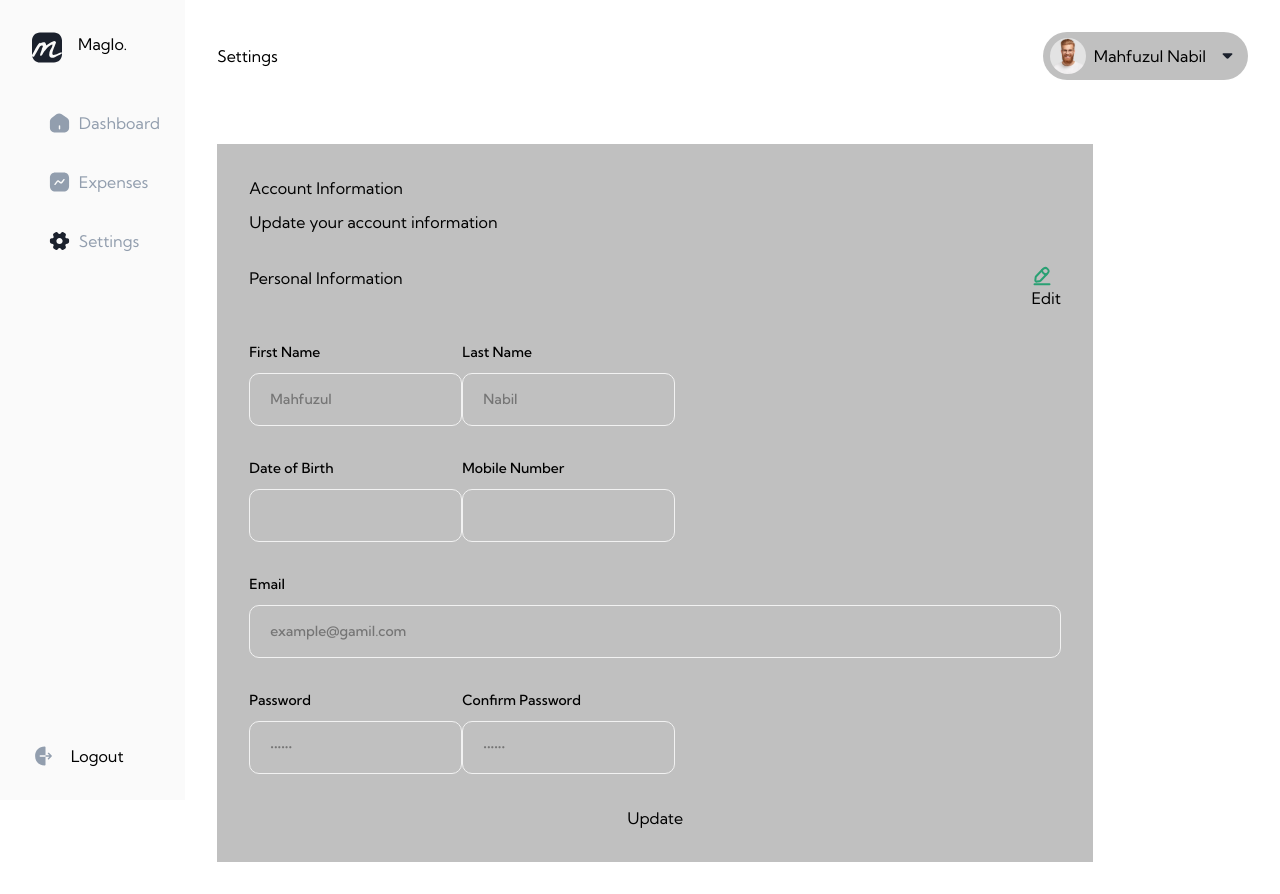
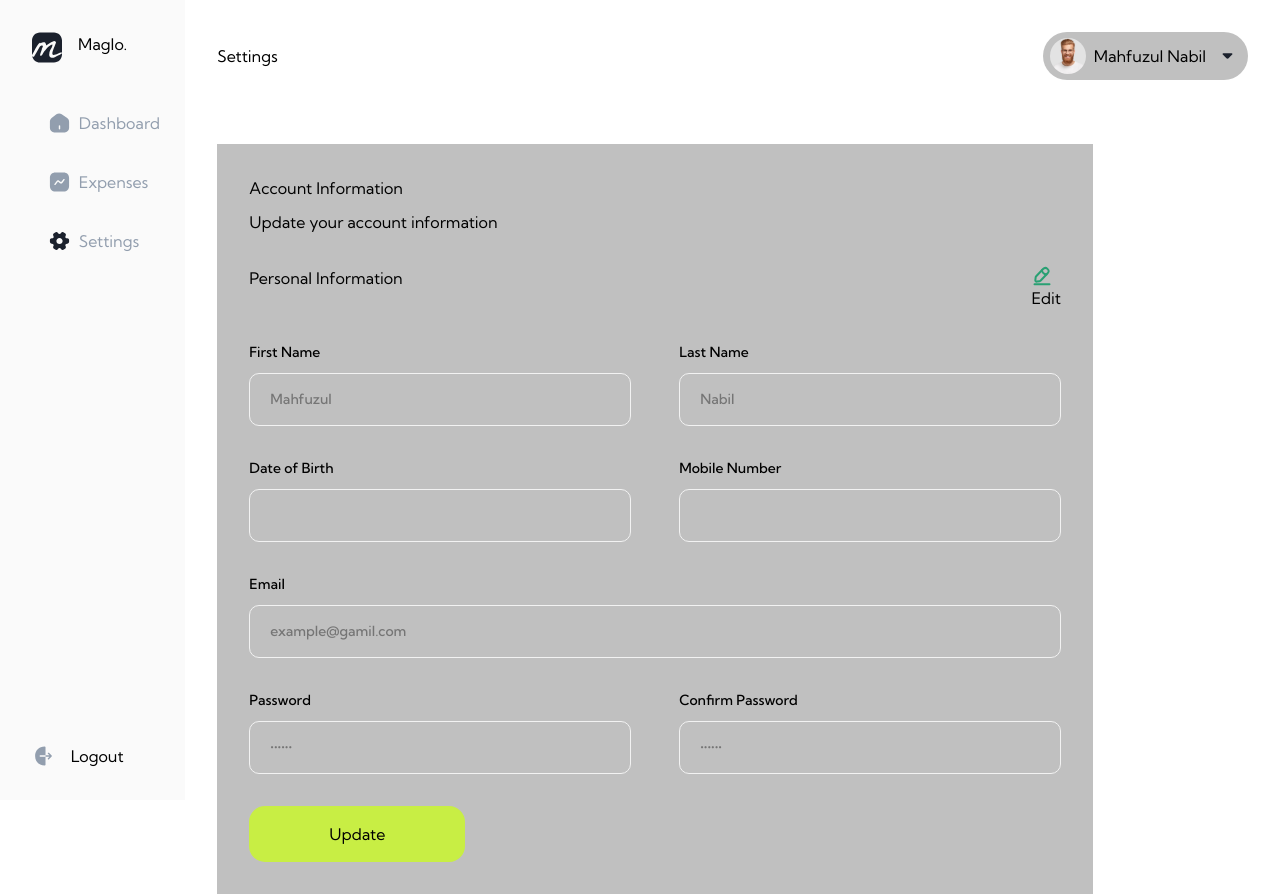
Before and after one commit to BreatheTempest/React-Expense-Tracker, a React (Create React App) app: page /settings in a window 1280 px wide. Before the commit the page ends 862 px from the top, so only its background shows below. Built offline with nearby package versions, Linux system fonts and the light colour scheme; no server answers.

Commit message:
settings

```diff
--- a/src/components/Input.js
+++ b/src/components/Input.js
@@ -1,6 +1,6 @@
 export default function Input(props) {
   return (
-		<div className="input-element">
+    <div className={`input-element ${props.className}`}>
       <div className="label">
         <label htmlFor={props.name}>{props.label}</label>
         <p>{props.error}</p>
--- a/src/pages/Settings/Settings.css
+++ b/src/pages/Settings/Settings.css
@@ -16,10 +16,23 @@
 
 .settings-input-containers{
     display: flex;
-    width: 80%;
+    gap: 3rem;
+    width: 100%;
+}
+
+.settings-input-stretch {
+    width: 100%;
 }
 
 .settings-header {
     display: flex;
     justify-content: space-between;
 }
+
+.settings-button {
+    align-self: flex-start;
+    padding: 1em 5em;
+    border: none;
+    background-color: var(--clr-primary);
+    border-radius: 1rem;
+}
--- a/src/pages/Settings/Settings.js
+++ b/src/pages/Settings/Settings.js
@@ -25,12 +25,13 @@ export default function Settings() {
           label="First Name"
           type="text"
           placeholder="Mahfuzul"
+          className="settings-input-stretch"
         />
-        <Input name="last-name" label="Last Name" type="text" placeholder="Nabil" />
+        <Input name="last-name" label="Last Name" type="text" placeholder="Nabil" className="settings-input-stretch" />
       </div>
       <div className="settings-input-containers">
-        <Input label="Date of Birth" />
-        <Input label="Mobile Number" />
+        <Input label="Date of Birth" className="settings-input-stretch"/>
+        <Input label="Mobile Number" className="settings-input-stretch"/>
       </div>
       <Input
         name="email"
@@ -44,15 +45,17 @@ export default function Settings() {
           type="password"
           placeholder="••••••"
           name="password"
+          className="settings-input-stretch"
         />
         <Input
           label="Confirm Password"
           type="password"
           placeholder="••••••"
           name="confirm-password"
+          className="settings-input-stretch"
         />
       </div>
-      <button>Update</button>
+      <button className="settings-button">Update</button>
     </div>
   );
 }
```
Lines whose indentation alone changed are shown as unchanged.
